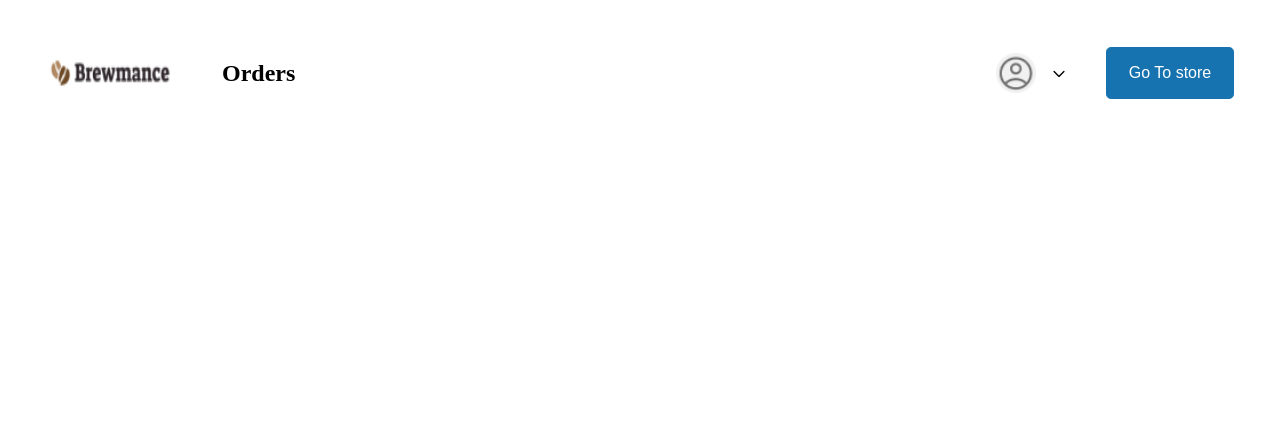
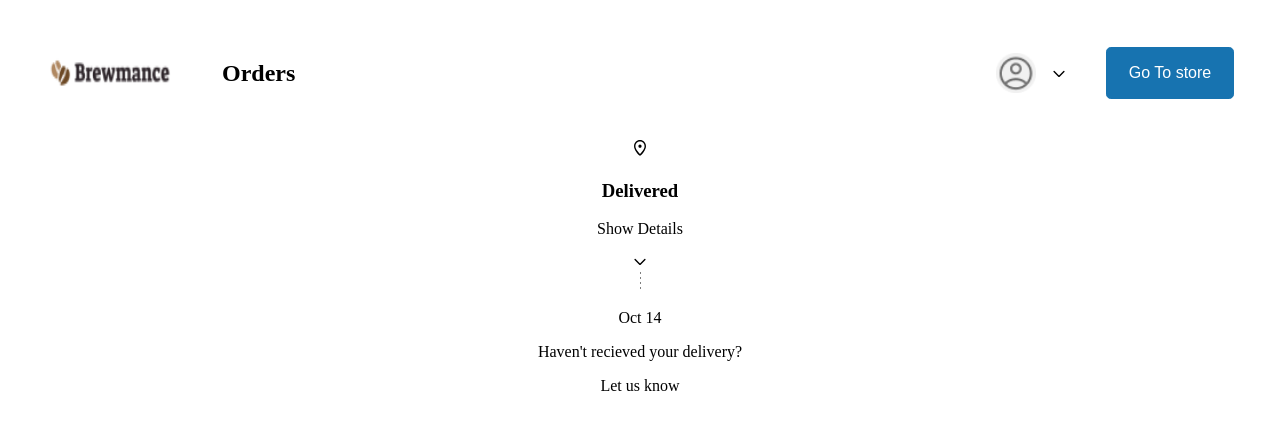
Before and after one commit to industry-project-team-4/nomi-client, a React (Create React App) app: page / in a window 1280 px wide. Shown: the top 430 px of the page. Built offline with nearby package versions, Linux system fonts and the light colour scheme.

Commit message:
create jsx structure

```diff
--- /dev/null
+++ b/src/components/Delivery/Delivery.js
@@ -0,0 +1,25 @@
+import "./Delivery.scss"
+import location from "../../assets/marker.svg"
+import line from "../../assets/Vertical line.svg"
+import down from "../../assets/chevronDown.svg"
+
+export default function Delivery() {
+    return (
+        <>
+            <section className="delivery__container">
+                <img src={location} alt="location marker" className="delivery__icon" />
+                <h3 className="delivery__title">Delivered</h3>
+            </section>
+            <section>
+                <p className="delivery__subheading delivery__subheading--blue">Show Details</p>
+                <img src={down} alt="down marker" className="delivery__icon" />
+            </section>
+            <section className="delivery__container">
+                <img src={line} alt="line marker" className="delivery__icon" />
+                <p className="delivery__subheading">Oct 14</p>
+            </section>
+            <p className="delivery__subheading">Haven't recieved your delivery?</p>
+            <p className="delivery__subheading delivery__subheading--blue">Let us know</p>
+        </>
+    )
+}
--- /dev/null
+++ b/src/components/Delivery/Delivery.scss
@@ -0,0 +1,3 @@
+@use "../../styles/partials/mixins" as *;
+@use "../../styles/partials/typography" as *;
+@use "../../styles/partials/variables" as *;
--- a/src/pages/Order/Order.js
+++ b/src/pages/Order/Order.js
@@ -1,3 +1,4 @@
+import Delivery from "../../components/Delivery/Delivery";
 import NavBar from "../../components/NavBar/NavBar";
 import "./Order.scss"
 
@@ -5,6 +6,7 @@ export default function Order() {
     return (
         <>
             <NavBar />
+            <Delivery />
         </>
     )
 }
```
Also changed, not shown: src/assets/Vertical line.svg (added), src/assets/marker.svg (added).
